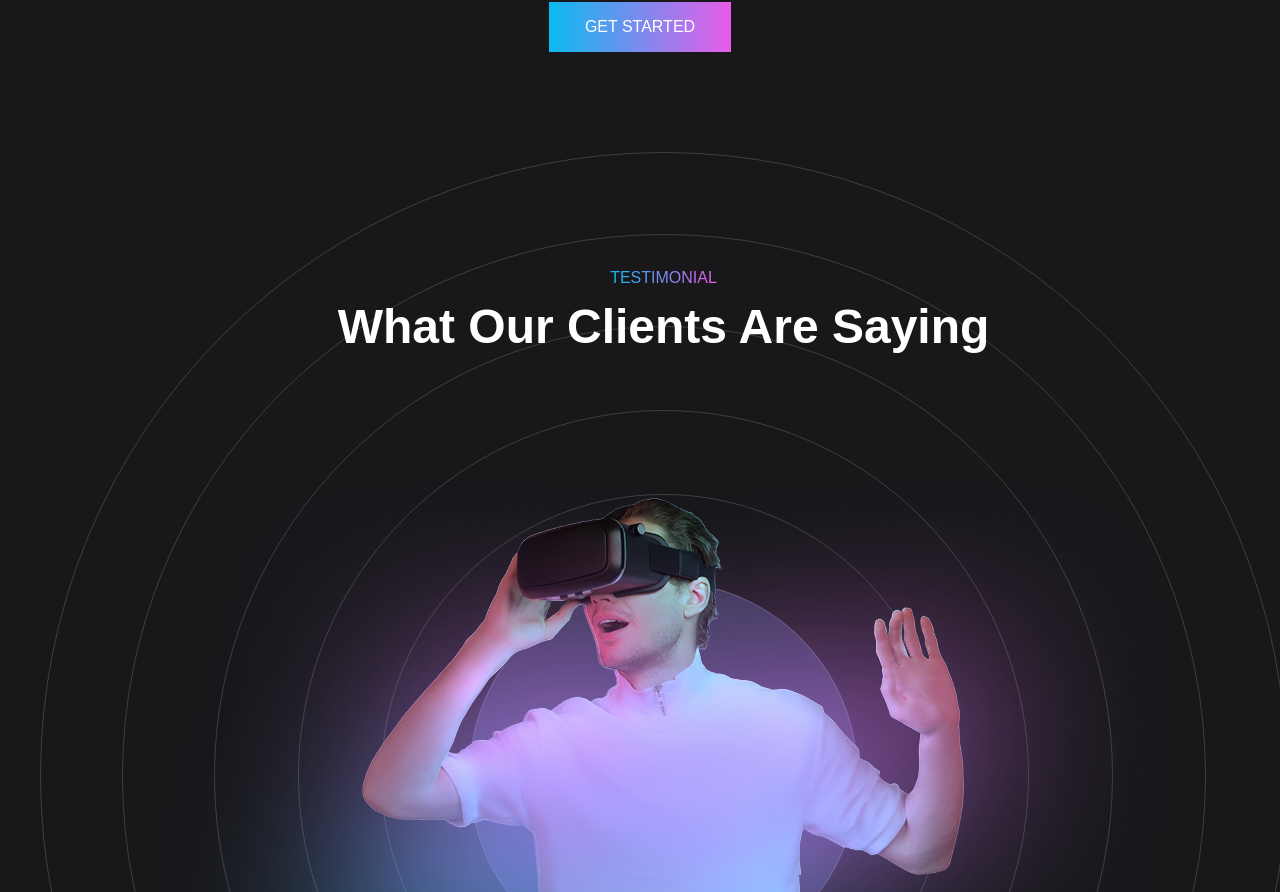
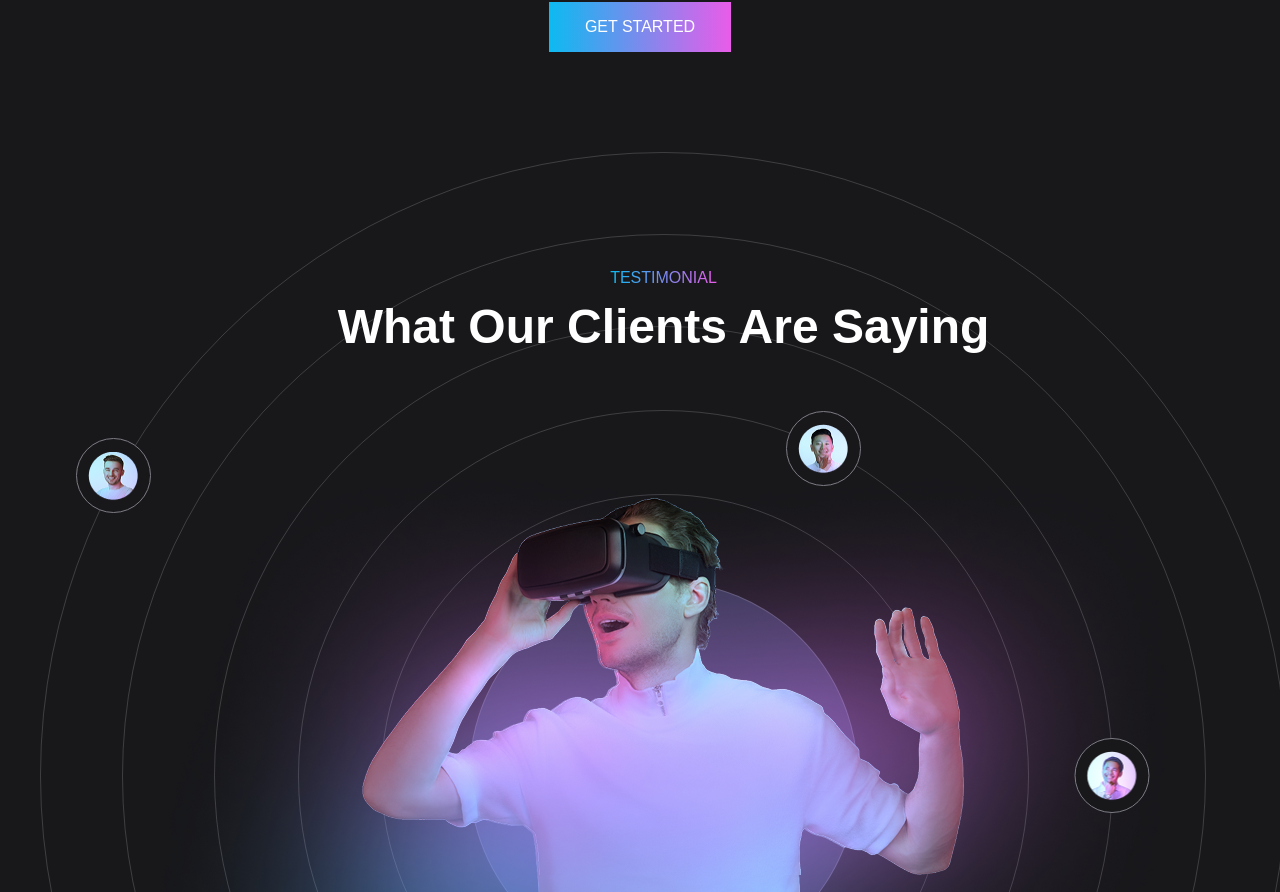
Before and after one commit to LiliiaGalkina/VR, a React (Vite) app: page / in a window 1280 px wide. Shown: the part 4619-5511 px from the top of the page. Built offline with nearby package versions, Linux system fonts and the light colour scheme.

Commit message:
teatimonial circlefotos

```diff
--- a/src/_variables.scss
+++ b/src/_variables.scss
@@ -9,6 +9,7 @@ $greyColor: #b0b0b2;
 $greydarkColor: #d1d1d1;
 $whiteColor: #ffffff;
 $circleBorderColor: rgba(255, 255, 255, 0.17);
+$circlefotoBorderColor: #7c7c84;
 $circleBgColor: #333751;
 $linearGradientMain: linear-gradient(
   to right,
@@ -16,6 +17,7 @@ $linearGradientMain: linear-gradient(
   $linearGradientPurpleColor
 );
 $linearGradientWhite: linear-gradient(to right, $whiteColor, transparent);
+$linearGradientBorderCircleFoto: linear-gradient(to right, $blackLightColor, $circlefotoBorderColor);
 
 //миксины
 @mixin button {
@@ -81,3 +83,30 @@ $linearGradientWhite: linear-gradient(to right, $whiteColor, transparent);
   justify-content: center;
   align-items: center;
 }
+
+@mixin testimonialCircleFoto {
+	position: absolute;
+	width: 7.5rem;
+	height: 7.5rem;
+	border-radius: 50%;
+	display: flex;
+	justify-content: center;
+	align-items: center;
+	background-color: $blackColor;
+	border: 0.1rem solid $circlefotoBorderColor;
+	transition: all 0.5s ease;
+	cursor: pointer;
+	z-index: 3;
+
+
+	img {
+		width: 5.045rem;
+		height: 5.045rem;
+		border-radius: 50%;
+		overflow: hidden;
+	}
+
+	&:hover {
+		background-image: $linearGradientMain;
+	}
+}
--- a/src/components/Testimonial/Testimonial.tsx
+++ b/src/components/Testimonial/Testimonial.tsx
@@ -5,14 +5,50 @@ const Testimonial = () => {
     <section className={style.testimonial}>
       <div className="container">
         <div className={style.circle1}>
+          <div className={style.circlefoto1}>
+            <img
+              src="/images/home/hero-circle-foto1.png"
+              alt="foto in circle"
+            />
+          </div>
+          <div className={style.circlefoto2}>
+            <img
+              src="public/images/home/hero-circle-foto3.png"
+              alt="foto in circle"
+            />
+          </div>
           <div className={style.circle2}>
             <div className={style.titleblock}>
               <h3 className={style.subtitle}>TESTIMONIAL</h3>
               <h2 className={style.title}>What Our Clients Are Saying</h2>
             </div>
+            <div className={style.circlefoto3}>
+              <img
+                src="/images/home/testimonial-circle-foto2.png"
+                alt="foto in circle"
+              />
+            </div>
             <div className={style.circle3}>
+              <div className={style.circlefoto4}>
+                <img
+                  src="/images/home/testimonial-circle-foto3.png"
+                  alt="foto in circle"
+                />
+              </div>
               <div className={style.circle4}>
+                <div className={style.circlefoto5}>
+                  <img
+                    src="/images/home/testimonial-circle-foto1.png"
+                    alt="foto in circle"
+                  />
+                </div>
                 <div className={style.circle5}>
+                  <div className={style.circlefoto6}>
+                    <img
+                      src="public/images/home/hero-circle-foto2.png"
+                      alt="foto in circle"
+                    />
+                  </div>
                   <div className={style.circle6}>
                     <div className={style.images}>
                       <div className={style.maimimage}>
--- a/src/components/Testimonial/testimonial.module.scss
+++ b/src/components/Testimonial/testimonial.module.scss
@@ -2,11 +2,11 @@
 
 .testimonial {
   padding: 5rem 0;
-
 }
 
 .circle1 {
   @include circle(124.7rem, 124.7rem);
+  position: relative;
 }
 
 .circle2 {
@@ -16,15 +16,17 @@
 
 .circle3 {
   @include circle(89.9rem, 89.9rem);
+  position: relative;
 }
 
 .circle4 {
   @include circle(73.1rem, 73.1rem);
+  position: relative;
 }
 
 .circle5 {
   @include circle(56.46rem, 56.46rem);
-
+  position: relative;
 }
 
 .circle6 {
@@ -76,3 +78,43 @@
 .title {
   @include title;
 }
+
+.circlefoto1,
+.circlefoto2,
+.circlefoto3,
+.circlefoto4,
+.circlefoto5,
+.circlefoto6 {
+  @include testimonialCircleFoto;
+}
+
+.circlefoto6 {
+  bottom: 0;
+  transform: translateY(50%);
+}
+
+.circlefoto5 {
+  top: 0;
+  transform: translateY(-50%);
+  transform: translateX(16rem);
+}
+
+.circlefoto4 {
+  right: 0;
+  transform: translateX(50%);
+}
+
+.circlefoto3 {
+  bottom: 20rem;
+  transform: translateX(-45rem);
+}
+
+.circlefoto2 {
+	bottom: 10rem;
+	transform: translateX(40rem);
+}
+
+.circlefoto1 {
+	left: 3.5rem;
+	transform: translateY(-30rem);
+}
```
Also changed, not shown: public/images/home/testimonial-circle-foto3.png, src/components/ButtonBorder/buttonborder.module.scss (line endings or trailing spaces). Lines whose indentation alone changed are shown as unchanged.
